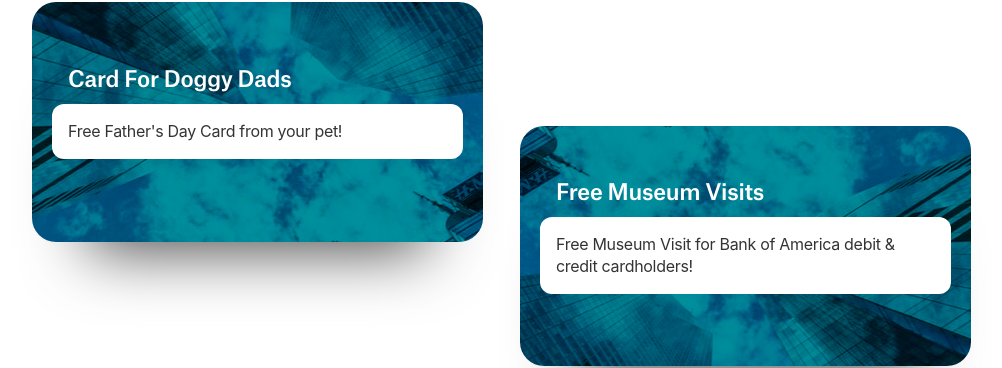
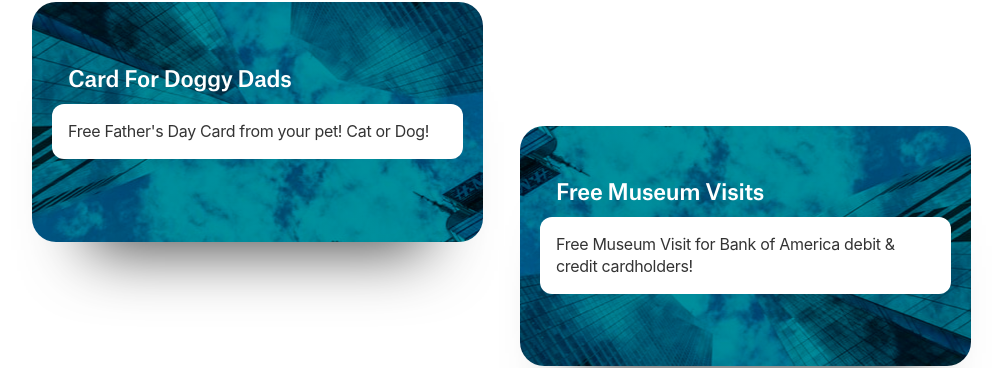
Before and after one commit to ohiosveryown/atldeals, a Jekyll site: the page built from index.html, in a window 1280 px wide and 900 px high, scrolled down 369 px. Shown: the part 139-507 px from the top of the window, without its empty margins (139-1141 px from the left). Built offline with Jekyll 4.4.1, drawn with Linux system fonts in a browser that asks for light colours; nearby versions of some CDN libraries.

Commit message:
Updated Card For Doggy Dads

```diff
--- a/_posts/2019-06-04-card-for-doggy-dads.markdown
+++ b/_posts/2019-06-04-card-for-doggy-dads.markdown
@@ -5,11 +5,11 @@
 categories:
 - new
 - freebies
-description: Free Father's Day Card from your pet!
+description: 'Free Father''s Day Card from your pet! Cat or Dog! '
 image: https://i.imgur.com/78W7Dbg.jpg
 layout: post
 ---
 
-Free Father's Day Card from your pet!
+Free Father's Day Card from your pet! Include a pic of your pet!
 
 [Offer Link](https://www.iandloveandyou.com/fathers-day-cards)
```
